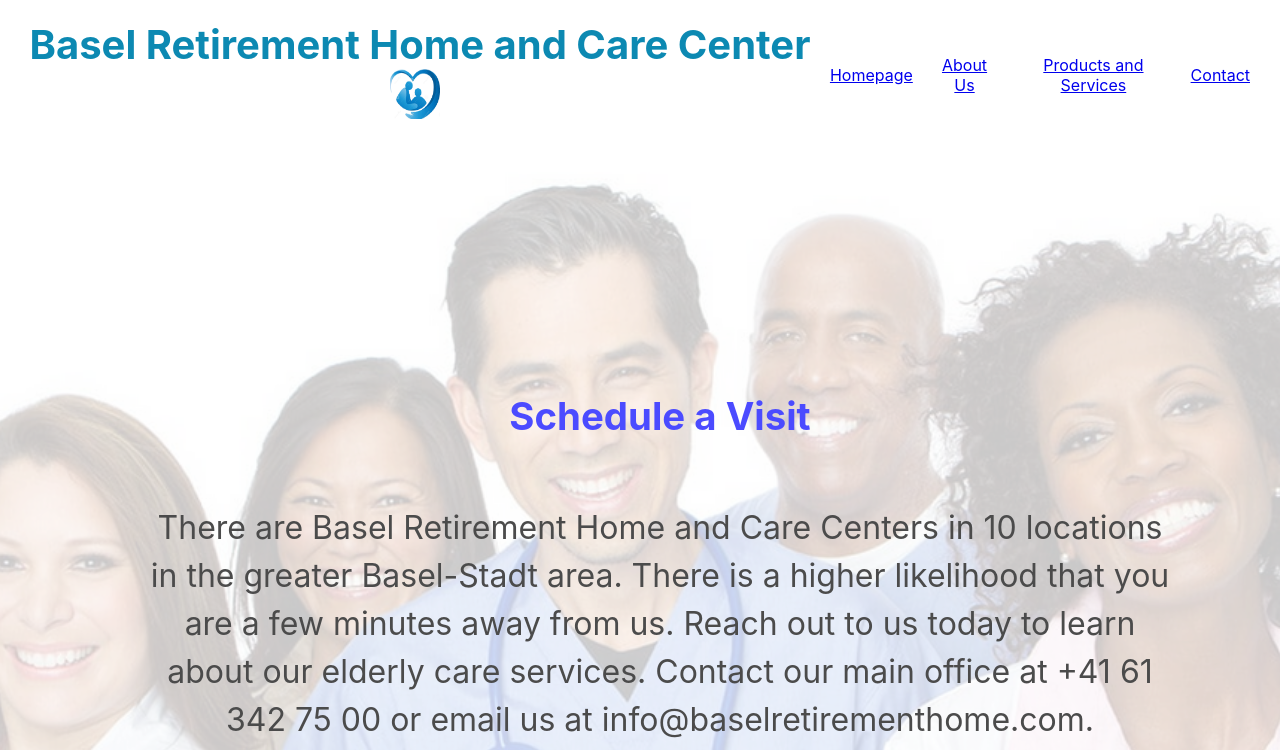
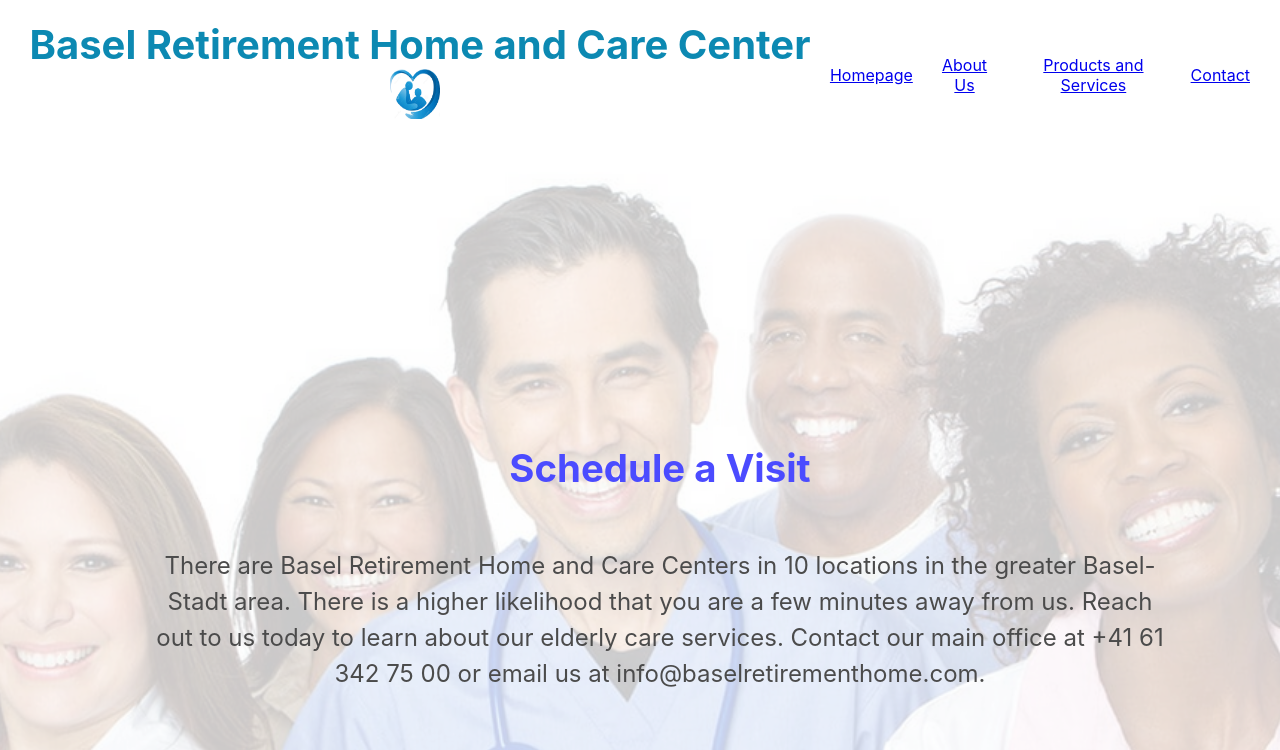
Before and after one commit to Finyasy/organization-website, a React (Create React App) app: page /contact in a window 1280 px wide. Shown: the top 750 px of the page. Built offline with nearby package versions, Linux system fonts and the light colour scheme.

Commit message:
changed font size of contact text to 1.5rem

```diff
--- a/src/index.css
+++ b/src/index.css
@@ -182,7 +182,7 @@ code {
 
 .contact-text-container p {
   font-weight: 400; /* makes the font slightly thinner */
-  font-size: 2rem; /* increases font size for headings */
+  font-size: 1.5rem; /* increases font size for headings */
   margin-bottom: 2rem;
   color:  black;
   text-align: flex;
```
